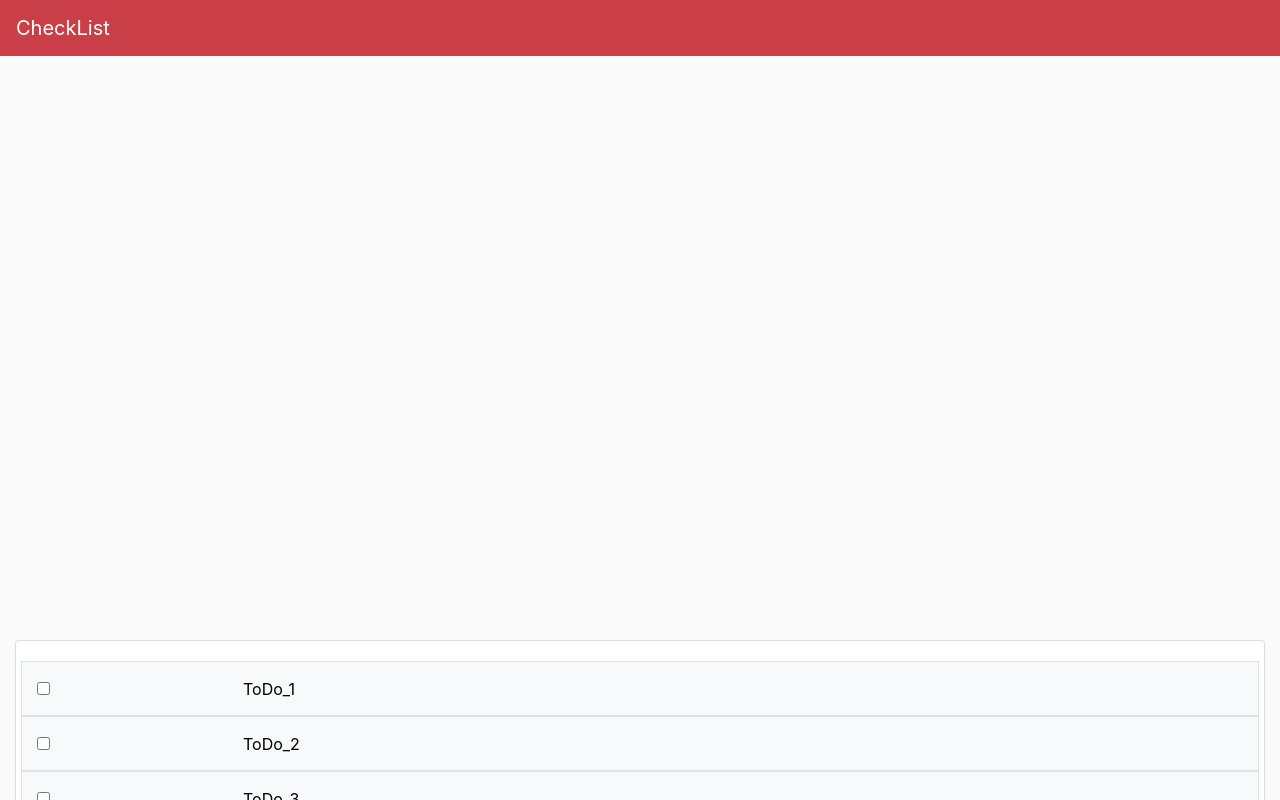
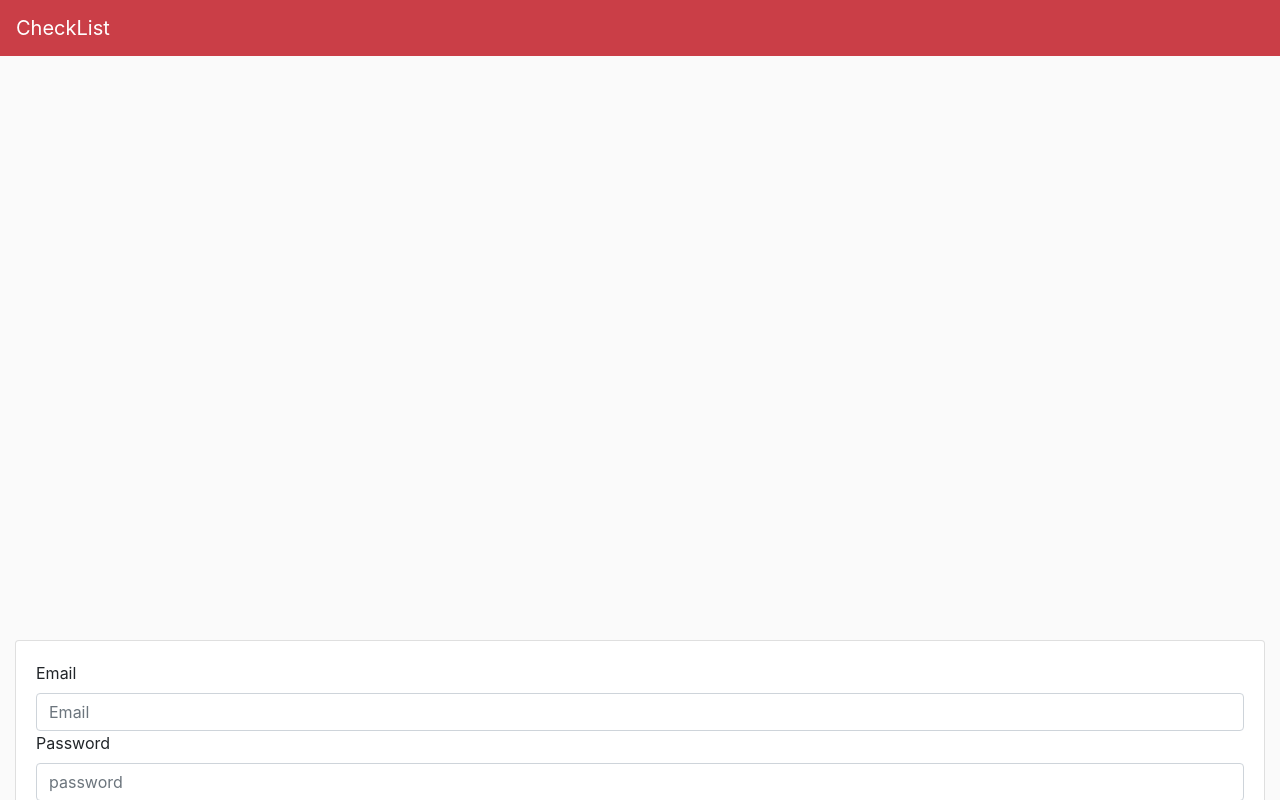
Before and after one commit to attainu-phoenix/sib-productivity-app, a React (Create React App) app: page /app/login in a window 1280 px wide. Shown: the top 800 px of the page. Built offline with nearby package versions, Linux system fonts and the light colour scheme; a web font is replaced by a local one.

Commit message:
pulling mayur code from master

```diff
--- a/src/components/crome-extension/Login.js
+++ b/src/components/crome-extension/Login.js
@@ -16,6 +16,39 @@
 class Login extends React.Component {
 
 
+    constructor(props){
+        super(props);
+
+
+        this.state={
+            email:"",
+            password:"",
+            formState:{
+                isEmailValid:true,
+                isPasswordValid:true,
+                isFormValid:true
+            }
+        }
+        this.handleChange = this.handleChange.bind(this);
+        this.handleSubmit = this.handleSubmit.bind(this);
+    }
+
+    handleChange(event){
+        let name= event.target.name;
+        let value = event.target.value;
+
+        this.setState({
+            [name]:value
+        })
+
+        console.log("email :"+this.state.email+" password :"+this.state.password)
+    }
+
+    handleSubmit(event){
+        event.preventDefault()
+        console.log("handleSubmit called ..")
+    }
+
 
     render() {
         return (
@@ -24,14 +57,14 @@
                 <div className="container-fluid" style={style.container}>
                     <div className="card">
                         <div className="card-body">
-                            <form>
+                            <form onSubmit={this.handleSubmit}>
                                 <div className="from-group">
-                                    <label for="exampleInputEmail1">Email</label>
-                                    <input type="email" required className="form-control" placeholder="Email" />
+                                    <label htmlFor="exampleInputEmail1" >Email</label>
+                                    <input type="email" name="email" onChange={this.handleChange} required className="form-control" placeholder="Email" />
                                 </div>
                                 <div className="from-group">
-                                    <label for="exampleInputEmail1">Password</label>
-                                    <input type="password" required className="form-control" placeholder="password" />
+                                    <label htmlFor="exampleInputEmail1" >Password</label>
+                                    <input type="password" name="password"  onChange={this.handleChange} required className="form-control" placeholder="password" />
                                 </div><p></p>
                                 <div className="row justify-content-center">
                                     <button type="submit" className="btn btn-danger">Login</button>
```
Also changed, not shown: src/components/crome-extension/popup.html (added, +13 -0 lines), src/index.js (+4 -4 lines), src/components/crome-extension/manifest.json (added).
